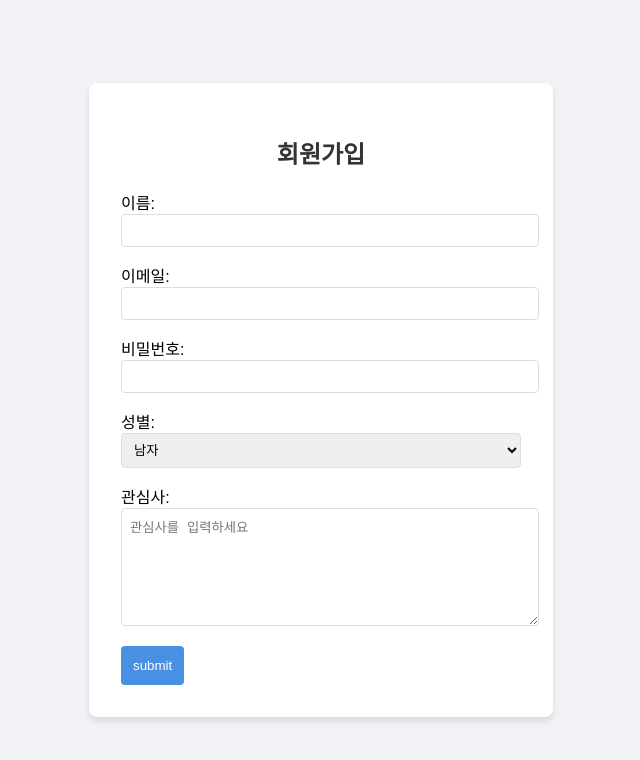
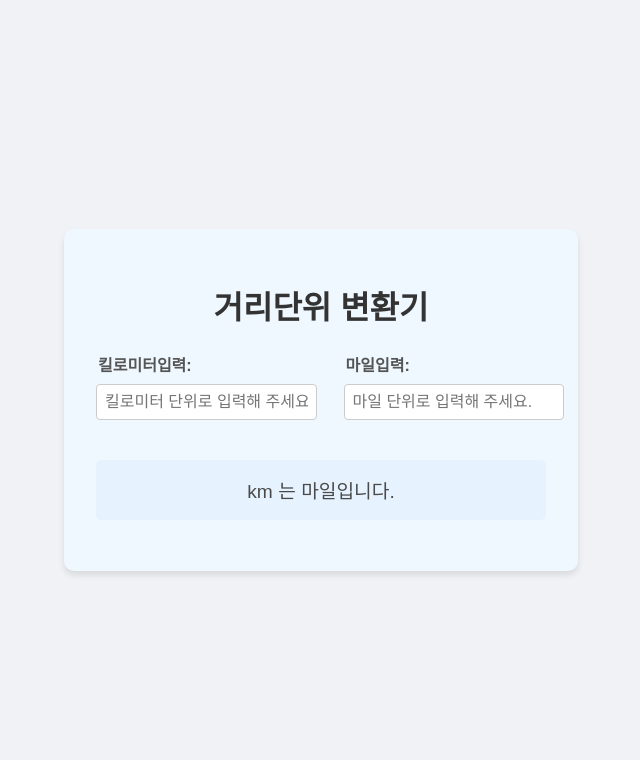
Before and after one commit to B612-jujin/ReactProjects2024, a React (Create React App) app: page / in a window 1280 px wide. Shown: the top 760 px of the page, without its empty margins (319-959 px from the left). Built offline with nearby package versions, Linux system fonts and the light colour scheme.

Commit message:
React chp12 부모컴포넌트 상태변수를 하위 컴포넌트에서 공유하는 방법

```diff
--- /dev/null
+++ b/src/chp12/BoilingVerdict.jsx
@@ -0,0 +1,15 @@
+import React from "react";
+
+function BoilingVerdict(props) {
+    if(props.celsius >= 100){
+        return(
+          <p>물이 끓습니다.</p>
+        );
+    }
+    return(
+        <p>물이 끓지 않습니다.</p>
+    );
+
+}
+
+export default BoilingVerdict;
--- /dev/null
+++ b/src/chp12/Calculator.jsx
@@ -0,0 +1,26 @@
+import React, {useState} from "react";
+import BoilingVerdict from "./BoilingVerdict";
+
+
+function Calculator(props){
+
+    const[temperture, setTemperture] = useState();
+
+    const handleChange = (event) =>{
+        setTemperture(event.target.value)
+    }
+
+
+    return(
+        <fieldset>
+            <legend>섭시 온도를 입력하세요:</legend>
+            <input type="text" value={temperture} onChange={handleChange}/>
+            <BoilingVerdict celsius={temperture}/>
+        </fieldset>
+
+
+
+    );
+}
+
+export default Calculator;
--- /dev/null
+++ b/src/chp12/Calculator2.jsx
@@ -0,0 +1,18 @@
+import React from "react";
+import Tempertureinput from "./Tempertureinput";
+
+
+
+function Calculator(props){
+    return(
+        <div>
+            <Tempertureinput scale="c"/>
+            <Tempertureinput scale="s"/>
+
+        </div>
+
+
+    );
+}
+
+export default Calculator;
--- /dev/null
+++ b/src/chp12/Calculator3.jsx
@@ -0,0 +1,57 @@
+import React, {useState} from "react";
+import Tempertureinput from "./Tempertureinput";
+import BoilingVerdict from "./BoilingVerdict";
+
+
+//화씨를 섭씨로 변경해서 반환
+function toCelsius(fahrenheit){
+    return (fahrenheit-32) * 5/9;
+}
+
+
+//섭씨온도를 화씨로 변경해서 반환
+function toFahrenheit(celsius){
+    return celsius * 9/5 + 32;
+}
+
+function tryConvert(temperature, convert){
+    const input = parseFloat(temperature);
+    if(Number.isNaN(input)){
+        return "";
+    }
+    const output = convert(input);
+    const rounded = Math.round((output * 1000)/1000);
+    return rounded.toString();
+}
+
+function Calculator3(props){
+
+    const [temperture, setTemperature] =useState('');
+
+    const [scale,setScale] = useState('c');
+
+    const handleCelsiusChange = (temperature) =>{
+        setTemperature(temperature);
+        setScale("c");
+    }
+
+    const handleFahrenheitChange = (temperature) =>{
+        setTemperature(temperature);
+        setScale("f");
+    }
+
+    const celsius = scale === 'f' ? tryConvert(temperture,toCelsius):temperture;
+    const fahrenheit = scale === 'c' ? tryConvert(temperture,toFahrenheit):temperture;
+
+    return(
+        <div>
+            <Tempertureinput scale="c" temperature={celsius} onTemperatureChange={handleCelsiusChange}/>
+            <Tempertureinput scale="f" temperature={fahrenheit} onTemperatureChange={handleFahrenheitChange}/>
+            <BoilingVerdict celsius={parseFloat(celsius)}/>
+        </div>
+
+
+    );
+}
+
+export default Calculator3;
--- /dev/null
+++ b/src/chp12/Tempertureinput.js
@@ -0,0 +1,28 @@
+import React, {useState} from "react";
+import BoilingVerdict from "./BoilingVerdict";
+
+
+const scaleName={
+    c: "섭씨",
+    f: "화씨"
+}
+
+
+function Tempertureinput(props){
+
+    const handleChange = (event) =>{
+        props.onTemperatureChange(event.target.value);
+    }
+
+    return (
+        <fieldset>
+            <legend>온도를 입력하세요(단위:{scaleName[props.scale]}):</legend>
+            <input type="text" value={props.temperature} onChange={handleChange}/>
+            <BoilingVerdict celsius={props.temperature}/>
+        </fieldset>
+    );
+
+
+}
+
+export default Tempertureinput;
--- /dev/null
+++ b/src/chp12/Test/DistanceConverter.js
@@ -0,0 +1,57 @@
+import React, {useState} from "react";
+import styles from "./DistanceConverter.module.css";
+import DistanceInput from "./DistanceInput";
+
+
+function toKilometers(miles){
+    return miles * 1.60934;
+}
+
+
+function toMiles(kilometer){
+    return kilometer / 1.60934;
+}
+function tryConvert(distance,convert){
+    const input = parseFloat(distance);
+
+    if(Number.isNaN(input)){
+        return"";
+    }
+    const output = convert(input);
+    const rounded = Math.round((output * 1000)/1000);
+    return rounded.toString();
+}
+
+function DistanceConverter() {
+    const [distance, setDistance] = useState('');
+    const [unit, setUnit] = useState('km');
+
+    const handleKilometerChange = (distance) => {
+        setDistance(distance);
+        setUnit("km");
+    }
+
+    const handleMileChange = (distance) => {
+        setDistance(distance);
+        setUnit("mile");
+    }
+
+    const kilometer = unit === "mile" ? tryConvert(distance, toKilometers) : distance
+    const mile = unit === "km" ? tryConvert(distance, toMiles) : distance
+
+    return (
+        <div className={styles.container}>
+            <h1 className={styles.title}>거리단위 변환기</h1>
+            <div className={styles.inputContainer}>
+                <DistanceInput unit="km" distance={kilometer} onDistanceChange={handleKilometerChange}/>
+                <DistanceInput unit="mile" distance={mile} onDistanceChange={handleMileChange}/>
+            </div>
+            <p className={styles.result}>
+                {kilometer}km 는 {mile}마일입니다.
+            </p>
+        </div>
+    );
+}
+
+
+export default DistanceConverter;
--- /dev/null
+++ b/src/chp12/Test/DistanceConverter.module.css
@@ -0,0 +1,48 @@
+.container {
+    max-width: 600px;
+    margin: 2rem auto;
+    padding: 2rem;
+    background-color: #f0f8ff;
+    border-radius: 10px;
+    box-shadow: 0 4px 6px rgba(0, 0, 0, 0.1);
+}
+
+.title {
+    text-align: center;
+    color: #333;
+    font-size: 2rem;
+    margin-bottom: 1.5rem;
+}
+
+.inputContainer {
+    display: flex;
+    justify-content: space-between;
+    margin-bottom: 1.5rem;
+}
+
+.inputField {
+    width: 45%;
+}
+
+.inputField input {
+    width: 100%;
+    padding: 0.5rem;
+    font-size: 1rem;
+    border: 1px solid #ccc;
+    border-radius: 4px;
+}
+
+.inputField legend {
+    font-weight: bold;
+    color: #555;
+    margin-bottom: 0.5rem;
+}
+
+.result {
+    text-align: center;
+    font-size: 1.2rem;
+    color: #4a4a4a;
+    background-color: #e6f3ff;
+    padding: 1rem;
+    border-radius: 5px;
+}
--- /dev/null
+++ b/src/chp12/Test/DistanceInput.jsx
@@ -0,0 +1,28 @@
+import React from "react";
+import styls from "./DistanceConverter.module.css";
+
+
+const unitNames = {
+    km: "킬로미터",
+    mile:"마일",}
+
+
+function DistanceInput(props) {
+    const handleChange = (event) =>{
+        props.onDistanceChange(event.target.value);
+    }
+
+    return(
+        <div className={styls.inputField}>
+            <legend>
+                {unitNames[props.unit]}입력:
+            </legend>
+            <input value={props.distance} onChange={handleChange} placeholder={`${unitNames[props.unit]} 단위로 입력해 주세요.`}/>
+
+        </div>
+
+    );
+
+}
+
+export default DistanceInput;
--- a/src/index.js
+++ b/src/index.js
@@ -7,12 +7,16 @@
 
 import NameRequestForm from "./chp11/NameRequstForm";
 import SingUp from "./chp11/SingUp";
+import Calculator from "./chp12/Calculator";
+import Calculator2 from "./chp12/Calculator2";
+import Calculator3 from "./chp12/Calculator3";
+import DistanceConverter from "./chp12/Test/DistanceConverter";
 
 // setInterval(()=>1000);
 const root = ReactDOM.createRoot(document.getElementById('root'));
 root.render(
     <React.StrictMode>
-        <SingUp/>
+        <DistanceConverter/>
     </React.StrictMode>
 );
 
```
